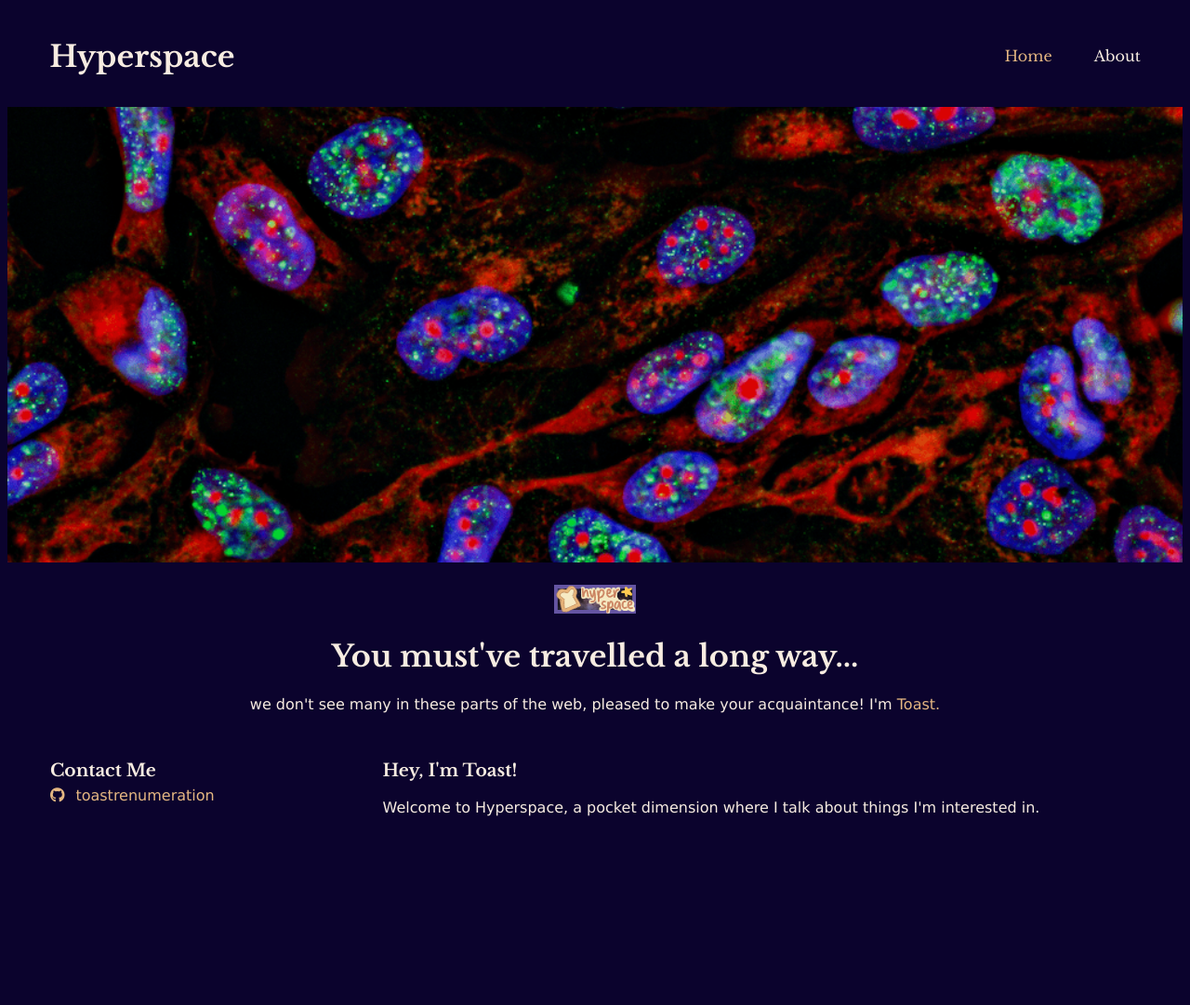
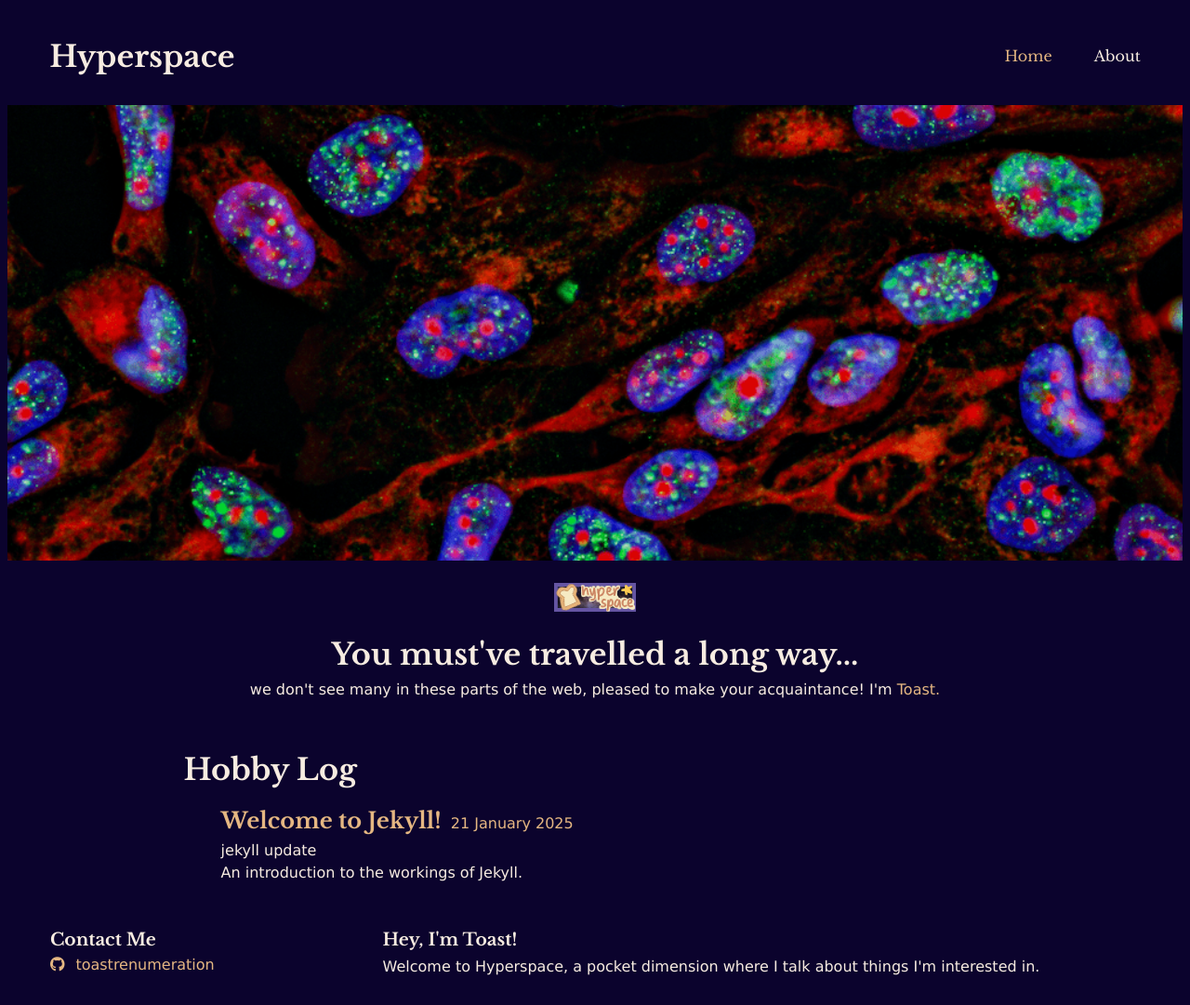
Before and after one commit to toastrenumeration/toastrenumeration.github.io, a Jekyll site: the page built from index.html, in a window 1280 px wide. Shown: the whole page at 93% size. Built offline with Jekyll 4.4.1, drawn with Linux system fonts in a browser that asks for light colours; nearby versions of some CDN libraries; before the commit the page ends 910 px from its top, so only the background shows below that.

Commit message:
Adding Hobby Log

```diff
--- a/_config.yml
+++ b/_config.yml
@@ -25,7 +25,7 @@ description: >- # this means to ignore newlines until "baseurl:"
   line in _config.yml. It will appear in your document head meta (for
   Google search results) and in your feed.xml site description.
 baseurl: "/" # the subpath of your site, e.g. /blog
-url: "https://toastrenumeration.github.io/" # the base hostname & protocol for your site, e.g. http://example.com
+url: "https://toastrenumeration.github.io" # the base hostname & protocol for your site, e.g. http://example.com
 github_username:  toastrenumeration
 
 # Build settings
--- a/_includes/navbar.html
+++ b/_includes/navbar.html
@@ -16,6 +16,7 @@
             .nav-item {
                 text-decoration: none;
                 display: inline-block;
+                margin-bottom: 15px;
                 padding: 12px 20px;
                 color: #f7ece1;
                 font-family: "Libre Baskerville", Georgia, serif;
@@ -38,7 +39,7 @@
             <ul style="margin-top: 30px;">
                 {% for item in site.data.navigation %}
                 <li class="nav-item">
-                    <a href="{{ item.link }}" {% if item.link == page.url %}class="active"{% endif %}>
+                    <a href="{{ item.link }}" style="text-decoration: none;" {% if item.link == page.url %}class="active"{% endif %}>
                         {{ item.name }}
                     </a>
                 </li>
--- a/_layouts/default.html
+++ b/_layouts/default.html
@@ -18,10 +18,12 @@
 
             h1, h2, h3, h4, h5, h6 {
                 font-family: "Libre Baskerville", Georgia, serif;
+                margin-bottom: 0;
             }
 
             body, p {
                 font-family: Verdana, Arial, sans-serif;
+                margin-top: 8px;
             }
 
             .link {
--- a/_posts/2025-01-22-welcome-to-jekyll.markdown
+++ b/_posts/2025-01-22-welcome-to-jekyll.markdown
@@ -2,7 +2,8 @@
 layout: post
 title:  "Welcome to Jekyll!"
 date:   2025-01-22 01:30:59 +1100
-categories: jekyll update
+tags: jekyll update
+description: "An introduction to the workings of Jekyll."
 ---
 You’ll find this post in your `_posts` directory. Go ahead and edit it and re-build the site to see your changes. You can rebuild the site in many different ways, but the most common way is to run `jekyll serve`, which launches a web server and auto-regenerates your site when a file is updated.
 
--- a/index.html
+++ b/index.html
@@ -17,12 +17,24 @@ title: Home
             width: 70%;
             margin: auto;
         }
+
+        .post {
+            margin-left: 40px;
+        }
+
+        @media (max-width: 800px) {
+            .post {
+                margin-left: 0;
+            }
+        }
     </style>
 </head>
 
-<img src="assets\images\fluoro_ihc.png" alt="immunohistochemistry" class="hero-image">
+<img src="assets/images/fluoro_ihc.png" alt="immunohistochemistry" class="hero-image">
 <div style="padding: 20px; padding-bottom: 5px;">
-    <img src="assets\images\88x31.png" alt="hyperspace!" style="display: block; margin: auto; width: 88px;">
+    <audio id="star" src="assets/audio/terraria_star.mp3"></audio>
+    <img src="assets/images/88x31.png" alt="hyperspace!" onclick="document.getElementById('star').play()"
+    style="display: block; margin: auto; width: 88px; cursor: pointer;">
 </div>
 
 <div class="text">
@@ -30,4 +42,18 @@ title: Home
     <p style="text-align: center;">we don't see many in these parts of the web, pleased to make your acquaintance! I'm
         <a class="link" href="https://www.shutterstock.com/image-photo/closeup-businessman-shaking-hand-his-260nw-762116812.jpg">Toast.</a>
     </p>
+    <br>
+
+    <h1>Hobby Log</h1>
+    <div class="post">
+        {% for post in site.posts %}
+            <a class="link" style="display: inline-block;" href="{{ post.url }}"><h2>{{ post.title }}</h2></a>
+            <p style="margin-bottom: 0; display: inline-block; margin-left: 5px; color: #e5b782;">{{ post.date | date: "%-d %B %Y" }}</p>
+            <br>
+            {% for tag in post.tags %}
+                <p style="display: inline-block; margin-bottom: 0;">{{ tag }}</p>
+            {% endfor %}
+            <p style="margin-top: 5px;">{{ post.description }}</p>
+        {% endfor %}
+    </div>
 </div>
```
Also changed, not shown: other parts of _layouts/default.html (+2 -0 lines).
